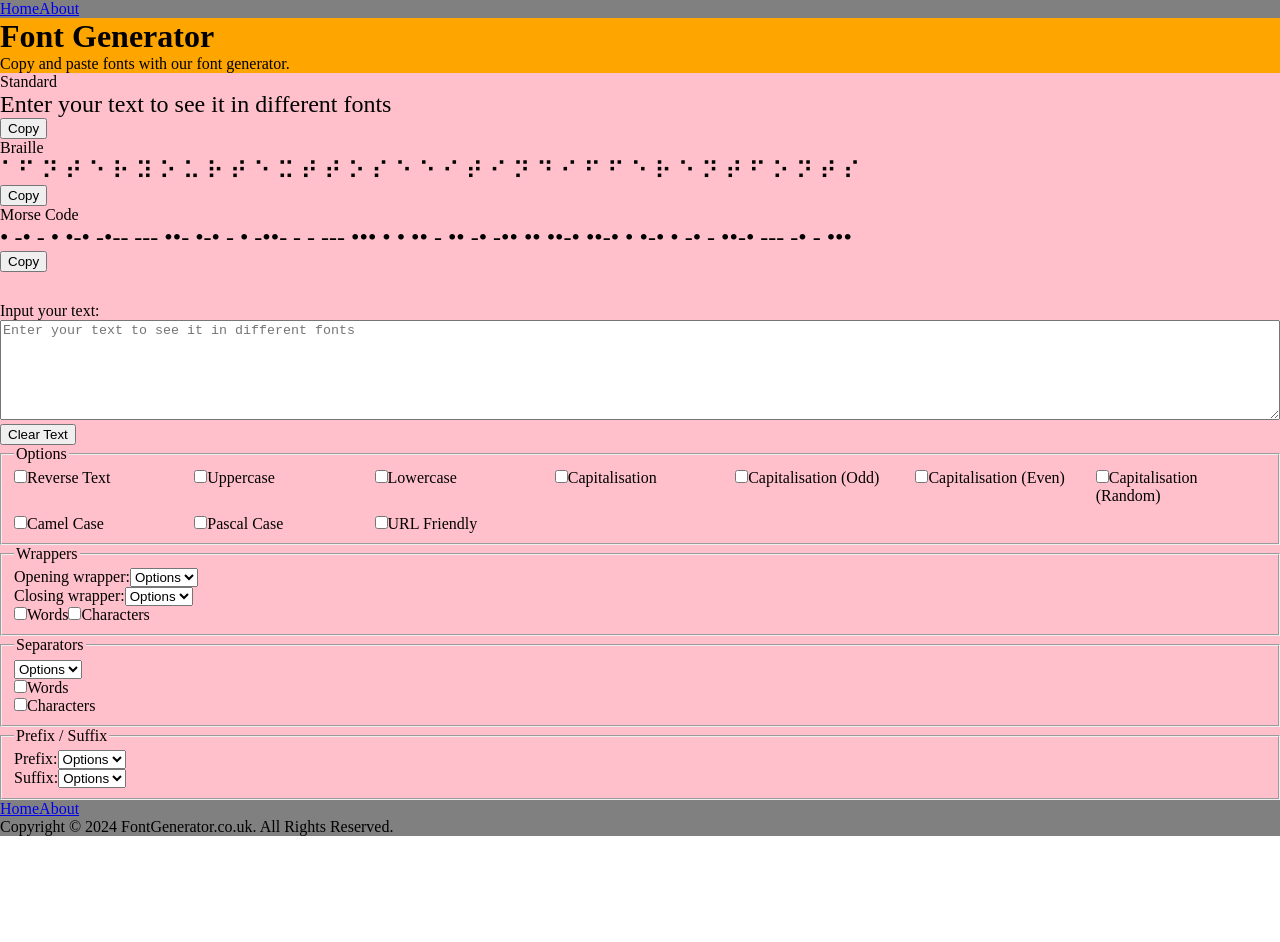
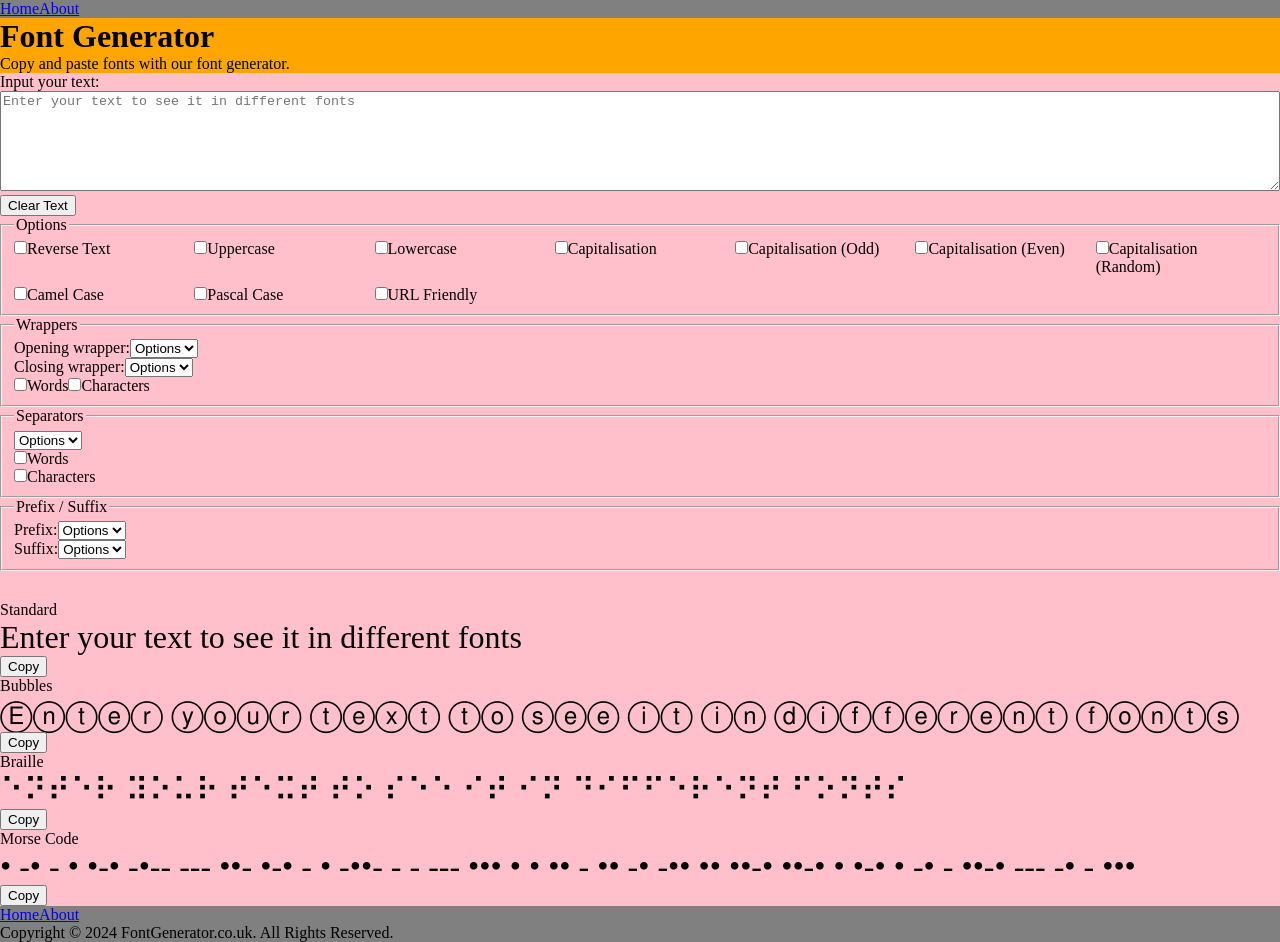
Before and after one commit to johnnyfwk/font-generator-front-end, a React (Create React App) app: page / in a window 1280 px wide. Before the commit the page ends 836 px from the top, so only its background shows below. Built offline with nearby package versions, Linux system fonts and the light colour scheme.

Commit message:
Adding fonts.

```diff
--- a/src/content/fonts.js
+++ b/src/content/fonts.js
@@ -1,4 +1,8 @@
 export const allFonts = [
+    {
+        name: "Standard"
+    },
+
     /************************************** TEMPLATE **************************************
     {
         name: "xxxxxxxxxxxxxxxxxxxxx",
@@ -64,13 +68,108 @@ export const allFonts = [
             "6": "xxxxxxxxxxxxxxxxxxxxx",
             "7": "xxxxxxxxxxxxxxxxxxxxx",
             "8": "xxxxxxxxxxxxxxxxxxxxx",
-            "9": "xxxxxxxxxxxxxxxxxxxxx"
+            "9": "xxxxxxxxxxxxxxxxxxxxx",
+            "!": "xxxxxxxxxxxxxxxxxxxxx",
+            "#": "xxxxxxxxxxxxxxxxxxxxx",
+            "$": "xxxxxxxxxxxxxxxxxxxxx",
+            "%": "xxxxxxxxxxxxxxxxxxxxx",
+            "&": "xxxxxxxxxxxxxxxxxxxxx",
+            "'": "xxxxxxxxxxxxxxxxxxxxx",
+            "(": "xxxxxxxxxxxxxxxxxxxxx",
+            ")": "xxxxxxxxxxxxxxxxxxxxx",
+            "*": "xxxxxxxxxxxxxxxxxxxxx",
+            "+": "xxxxxxxxxxxxxxxxxxxxx",
+            ",": "xxxxxxxxxxxxxxxxxxxxx",
+            "-": "xxxxxxxxxxxxxxxxxxxxx",
+            ".": "xxxxxxxxxxxxxxxxxxxxx",
+            "/": "xxxxxxxxxxxxxxxxxxxxx",
+            ":": "xxxxxxxxxxxxxxxxxxxxx",
+            ";": "xxxxxxxxxxxxxxxxxxxxx",
+            "<": "xxxxxxxxxxxxxxxxxxxxx",
+            "=": "xxxxxxxxxxxxxxxxxxxxx",
+            ">": "xxxxxxxxxxxxxxxxxxxxx",
+            "?": "xxxxxxxxxxxxxxxxxxxxx",
+            "@": "xxxxxxxxxxxxxxxxxxxxx",
+            "[": "xxxxxxxxxxxxxxxxxxxxx",
+            "\\": "xxxxxxxxxxxxxxxxxxxxx",
+            "]": "xxxxxxxxxxxxxxxxxxxxx",
+            "^": "xxxxxxxxxxxxxxxxxxxxx",
+            "_": "xxxxxxxxxxxxxxxxxxxxx",
+            "`": "xxxxxxxxxxxxxxxxxxxxx",
+            "{": "xxxxxxxxxxxxxxxxxxxxx",
+            "|": "xxxxxxxxxxxxxxxxxxxxx",
+            "}": "xxxxxxxxxxxxxxxxxxxxx",
+            "~": "xxxxxxxxxxxxxxxxxxxxx",
         }
     },
     ************************************** TEMPLATE **************************************/
 
-    {
-        name: "Standard"
+{
+        name: "Bubbles",
+        characters: {
+            "a": "ⓐ",
+            "b": "ⓑ",
+            "c": "ⓒ",
+            "d": "ⓓ",
+            "e": "ⓔ",
+            "f": "ⓕ",
+            "g": "ⓖ",
+            "h": "ⓗ",
+            "i": "ⓘ",
+            "j": "ⓙ",
+            "k": "ⓚ",
+            "l": "ⓛ",
+            "m": "ⓜ",
+            "n": "ⓝ",
+            "o": "ⓞ",
+            "p": "ⓟ",
+            "q": "ⓠ",
+            "r": "ⓡ",
+            "s": "ⓢ",
+            "t": "ⓣ",
+            "u": "ⓤ",
+            "v": "ⓥ",
+            "w": "ⓦ",
+            "x": "ⓧ",
+            "y": "ⓨ",
+            "z": "ⓩ",
+            "A": "Ⓐ",
+            "B": "Ⓑ",
+            "C": "Ⓒ",
+            "D": "Ⓓ",
+            "E": "Ⓔ",
+            "F": "Ⓕ",
+            "G": "Ⓖ",
+            "H": "Ⓗ",
+            "I": "Ⓘ",
+            "J": "Ⓙ",
+            "K": "Ⓚ",
+            "L": "Ⓛ",
+            "M": "Ⓜ",
+            "N": "Ⓝ",
+            "O": "Ⓞ",
+            "P": "Ⓟ",
+            "Q": "Ⓠ",
+            "R": "Ⓡ",
+            "S": "Ⓢ",
+            "T": "Ⓣ",
+            "U": "Ⓤ",
+            "V": "Ⓥ",
+            "W": "Ⓦ",
+            "X": "Ⓧ",
+            "Y": "Ⓨ",
+            "Z": "Ⓩ",
+            "0": "⓪",
+            "1": "①",
+            "2": "②",
+            "3": "③",
+            "4": "④",
+            "5": "⑤",
+            "6": "⑥",
+            "7": "⑦",
+            "8": "⑧",
+            "9": "⑨"
+        }
     },
     {
         name: "Braille",
@@ -127,6 +226,9 @@ export const allFonts = [
             "X": "⠭⠕",
             "Y": "⠽⠕",
             "Z": "⠵⠕",
+            ".": "⠼⠚",
+            ",": "⠼⠲",
+            " ": " "
           }
     },
     {
@@ -193,7 +295,26 @@ export const allFonts = [
             "6": "-••••",
             "7": "--•••",
             "8": "---••",
-            "9": "----•"
+            "9": "----•",
+            ".": "•-•-•-",
+            ",": "--••--",
+            "?": "••--••",
+            "'": "•----•",
+            "!": "-•-•--",
+            "/": "-••-•",
+            "(": "-•--•",
+            ")": "-•--•-",
+            "&": "•-•••",
+            ":": "---•••",
+            ";": "-•-•-•",
+            "=": "-•••-",
+            "+": "•-•-•",
+            "-": "-••••-",
+            "_": "••--•-",
+            "\"": "•-••-•",
+            "$": "•••-••-",
+            "@": "•--•-•",
+            " ": " "
         }
     }
 ];
--- a/src/content/separatorAndWrapperSigns.js
+++ b/src/content/separatorAndWrapperSigns.js
@@ -1,34 +1,39 @@
 export const separatorAndWrapperSigns = [
+    "!",
+    "#",
+    "$",
+    "%",
+    "&",
+    "'",
+    "(",
+    ")",
+    "*",
+    "+",
+    ",",
+    "-",
+    ".",
+    "/",
+    "\\",
+    ":",
+    ";",
+    "<",
+    "=",
+    ">",
+    "?",
+    "@",
+    "[",
+    "]",
+    "^",
+    "_",
+    "`",
+    "{",
+    "|",
+    "}",
+    "~",
+    "•",
     "❤",
     "❥",
     "☺",
     "☻",
-    "⚅",
-    "[",
-    "]",
-    "<",
-    ">",
-    "{",
-    "}",
-    "+",
-    "-",
-    "*",
-    "/",
-    "\\",
-    "|",
-    "•",
-    ".",
-    "#",
-    "@",
-    ":",
-    ";",
-    "=",
-    "_",
-    "!",
-    "&",
-    "^",
-    "%",
-    "$",
-    "£",
-    "'"
+    "⚅"
 ];
--- a/src/index.css
+++ b/src/index.css
@@ -47,5 +47,5 @@ button {
 
 .font-output-text {
     word-break: break-all;
-    font-size: 1.5rem;
+    font-size: 2rem;
 }
--- a/src/pages/Home.jsx
+++ b/src/pages/Home.jsx
@@ -315,30 +315,6 @@ export default function Home() {
             </header>
 
             <main>
-                <section id="font-outputs-wrapper">
-                    {allFonts.map((font, index) => {
-                        return (
-                            <div key={index}>
-                                <div className="font-output-name">{font.name}</div>
-                                {font.characters
-                                    ? <div>
-                                        <div className="font-output-text">{utils.convertText(outputText, font.name, font.characters)}</div>
-                                        <button
-                                            onClick={() => copyFontToClipboard(utils.convertText(outputText, font.name, font.characters), index)}
-                                        >{index === selectCopyButtonIndex ? "Copied" : "Copy"}</button>
-                                    </div>
-                                    : <div>
-                                        <div className="font-output-text">{outputText}</div>
-                                        <button
-                                            onClick={() => copyFontToClipboard(outputText, index)}
-                                        >{index === selectCopyButtonIndex ? "Copied" : "Copy"}</button>
-                                    </div>
-                                }
-                            </div>
-                        )
-                    })}
-                </section>
-
                 <section>
                     <form>
                         <label htmlFor="input-text">Input your text:</label>
@@ -554,6 +530,30 @@ export default function Home() {
                         </fieldset>
                     </form>
                 </section>
+
+                <section id="font-outputs-wrapper">
+                    {allFonts.map((font, index) => {
+                        return (
+                            <div key={index}>
+                                <div className="font-output-name">{font.name}</div>
+                                {font.characters
+                                    ? <div>
+                                        <div className="font-output-text">{utils.convertText(outputText, font.name, font.characters)}</div>
+                                        <button
+                                            onClick={() => copyFontToClipboard(utils.convertText(outputText, font.name, font.characters), index)}
+                                        >{index === selectCopyButtonIndex ? "Copied" : "Copy"}</button>
+                                    </div>
+                                    : <div>
+                                        <div className="font-output-text" style={{ fontFamily: font.name}}>{outputText}</div>
+                                        <button
+                                            onClick={() => copyFontToClipboard(outputText, index)}
+                                        >{index === selectCopyButtonIndex ? "Copied" : "Copy"}</button>
+                                    </div>
+                                }
+                            </div>
+                        )
+                    })}
+                </section>
             </main>
         </div>
     )
--- a/src/utils.js
+++ b/src/utils.js
@@ -2,27 +2,9 @@ export function convertText(text, fontName, fontCharacters) {
     const textCopy = text;
 
     if (fontName === "Morse Code") {
-        let sentence = "";
-        const words = removeNonAlphanumericAndSpaces(textCopy).split(" ");
-        for (let word of words) {
-            let convertedWord = "";
-            for (let character of word) {
-                convertedWord += fontCharacters[character] + " " || null;
-            }
-            sentence += convertedWord.trim() + "   ";
-        }
-        return sentence.trim();
+        return convertTextToMorseCode(textCopy, fontCharacters);
     } else if (fontName === "Braille") {
-        let sentence = "";
-        const words = removeNonAlphanumericAndSpaces(textCopy).split(" ");
-        for (let word of words) {
-            let convertedWord = "";
-            for (let character of word) {
-                convertedWord += fontCharacters[character] + " " || null;
-            }
-            sentence += convertedWord.trim() + "  ";
-        }
-        return sentence.trim();
+        return convertTextToBraille(textCopy, fontCharacters);
     } else {
         let convertedText = "";
         for (let character of text) {
@@ -30,6 +12,31 @@ export function convertText(text, fontName, fontCharacters) {
         }
         return convertedText;
     }
+}
+
+export function convertTextToBraille(text, characters) {
+    let brailleString = '';
+    for (let i = 0; i < text.length; i++) {
+        const char = text[i].toLowerCase();
+        if (characters.hasOwnProperty(char)) {
+            brailleString += characters[char];
+            if (char === ' ') {
+                brailleString += ' ';
+            }
+        }
+    }
+    return brailleString;
+}
+
+export function convertTextToMorseCode(text, characters) {
+    let morseCodeString = '';
+    for (let i = 0; i < text.length; i++) {
+        const char = text[i].toLowerCase();
+        if (characters.hasOwnProperty(char)) {
+            morseCodeString += characters[char] + ' ';
+        }
+    }
+    return morseCodeString.trim();
 }
 
 export function removeNonAlphanumericAndSpaces(text) {
```
